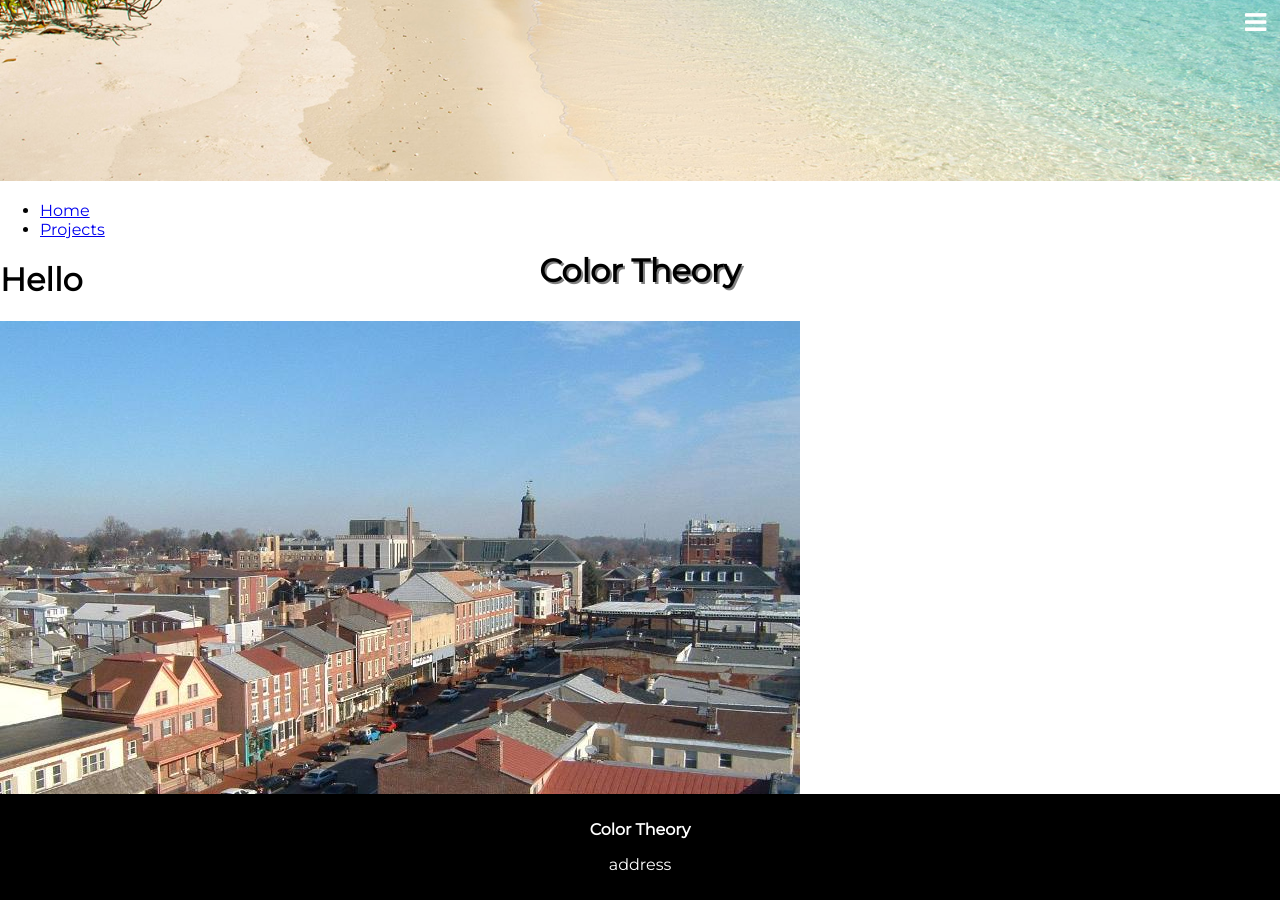
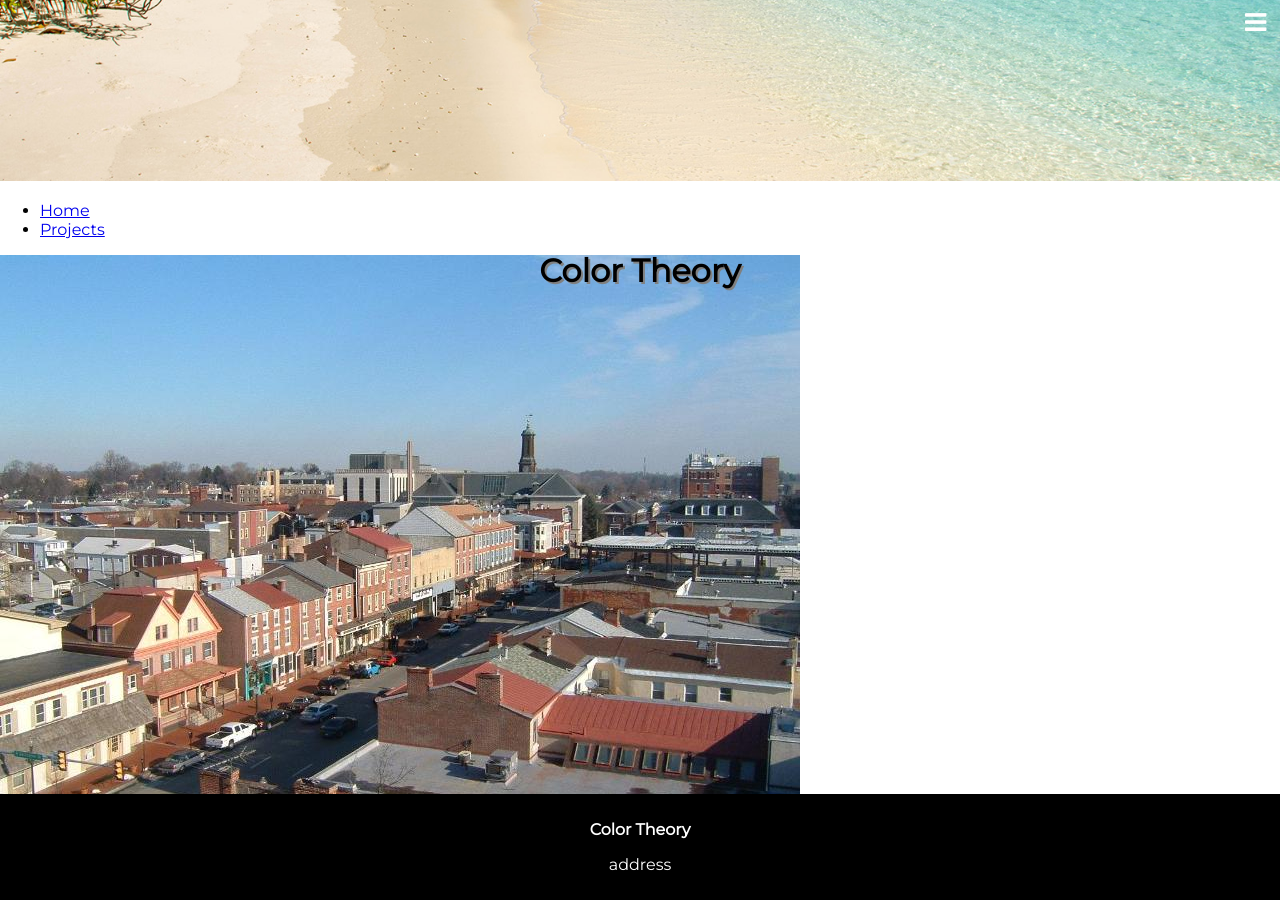
Before and after one commit to crogenmuser/Website, a Jekyll site: the page built from index.md, in a window 1280 px wide and 900 px high, scrolled down 539 px. Built offline with Jekyll 4.4.1, drawn with Linux system fonts in a browser that asks for light colours; nearby versions of some CDN libraries; after the commit the page ends 1414 px from its top, so only the background shows below that.

Commit message:
look good

```diff
--- a/index.md
+++ b/index.md
@@ -5,6 +5,5 @@ background: /Website/images/beach.jpg
 header: <h1>Color Theory</h1>
 ---
 
-# Hello
 
 ![stand-in west chester photo](/Website/images/Westchester.jpg)
```
